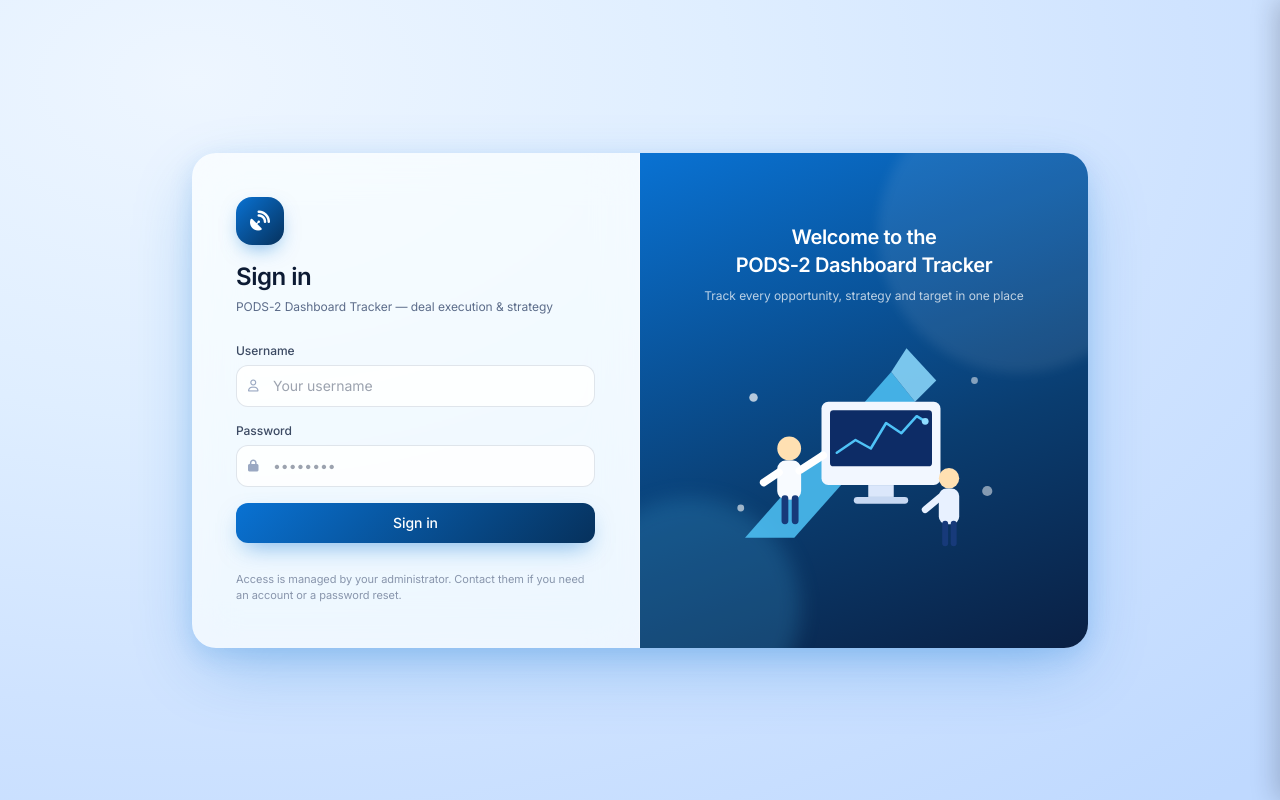
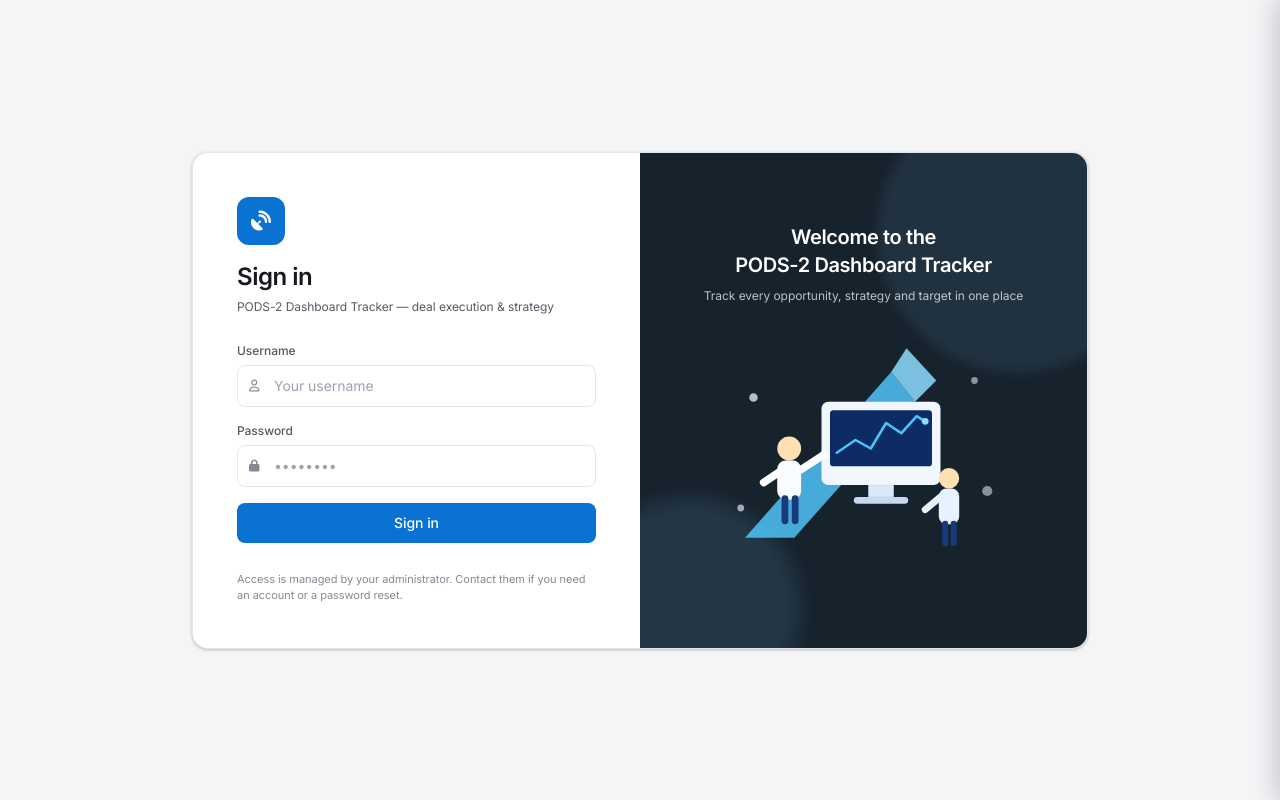
Before and after one commit to Jphartogi/pods2_focused_oppty_dashboard_sql, a Flask app: page / in a window 1280 px wide. Run offline with Flask 3, Linux system fonts and the light colour scheme; some libraries are stand-ins or nearby versions.

Commit message:
Hide metric strip on Weekly Meeting; restyle login to match the app theme
- Weekly Meeting now also hides the FY Target/Achieved/Pipeline/Gap/
  coverage strip, same treatment as My Team Tasks - both are focused
  worklists where that summary is just noise.
- Rebuilt the sign-in page on the app's own theme tokens (--bg,
  --surface, --border, --text, --primary, .card/.field/.btn-primary)
  instead of hardcoded light-mode colors, so it now follows the
  saved light/dark preference like every other page. Replaced the
  translucent glass card + blue gradient panel with a plain themed
  card on the left and a fixed dark-navy brand panel on the right -
  the same navy as the app's always-dark header - for a consistent
  AWS-style look whichever theme is active.
- Pure frontend change, no backend/schema changes. Verified live in
  both light and dark theme, confirmed sign-in still works end to
  end, and confirmed Weekly Meeting no longer shows the metric strip.

Co-Authored-By: Claude Sonnet 5 <noreply@anthropic.com>

```diff
--- a/templates/index.html
+++ b/templates/index.html
@@ -146,43 +146,43 @@
 <body>
 
 <!-- ===================== LOGIN ===================== -->
-<div id="loginScreen" class="min-h-screen flex items-center justify-center p-4 sm:p-8" style="background:radial-gradient(120% 120% at 15% 10%, #eef6ff 0%, #dfeeff 35%, #cfe3ff 65%, #bfd9ff 100%)">
-  <div class="w-full max-w-4xl grid md:grid-cols-2 rounded-3xl overflow-hidden" style="box-shadow:0 24px 70px -12px rgba(9,114,211,.32), 0 8px 24px rgba(9,114,211,.14)">
-
-    <!-- Left: translucent glass sign-in card -->
-    <div class="relative p-8 sm:p-11 flex flex-col justify-center" style="background:rgba(255,255,255,.68); backdrop-filter:blur(22px) saturate(160%); -webkit-backdrop-filter:blur(22px) saturate(160%); border-right:1px solid rgba(255,255,255,.4)">
+<div id="loginScreen" class="min-h-screen flex items-center justify-center p-4 sm:p-8" style="background:var(--bg)">
+  <div class="w-full max-w-4xl grid md:grid-cols-2 rounded-2xl overflow-hidden card elev">
+
+    <!-- Left: sign-in card, themed like the rest of the app -->
+    <div class="relative p-8 sm:p-11 flex flex-col justify-center" style="background:var(--surface)">
       <div class="mb-7">
-        <div class="w-12 h-12 rounded-2xl flex items-center justify-center mb-4" style="background:linear-gradient(135deg,#0972d3,#06315c); box-shadow:0 8px 20px -6px rgba(9,114,211,.55)">
-          <i class="fa-solid fa-satellite-dish text-xl text-white"></i>
-        </div>
-        <h1 class="text-2xl font-semibold" style="color:#0d1b34">Sign in</h1>
-        <p class="text-xs mt-1.5" style="color:#5c6c8a">PODS-2 Dashboard Tracker &mdash; deal execution &amp; strategy</p>
+        <div class="w-12 h-12 rounded-xl btn-primary flex items-center justify-center mb-4">
+          <i class="fa-solid fa-satellite-dish text-xl"></i>
+        </div>
+        <h1 class="text-2xl font-semibold" style="color:var(--text)">Sign in</h1>
+        <p class="text-xs mt-1.5" style="color:var(--text-muted)">PODS-2 Dashboard Tracker &mdash; deal execution &amp; strategy</p>
       </div>
       <form id="loginForm" class="space-y-4">
         <div>
-          <label class="block text-xs font-medium mb-1.5" style="color:#3c4a63">Username</label>
+          <label class="block text-xs font-medium mb-1.5" style="color:var(--text-muted)">Username</label>
           <div class="relative">
-            <i class="fa-regular fa-user absolute left-3 top-1/2 -translate-y-1/2 text-xs" style="color:#9aa8c2"></i>
-            <input id="loginUsername" type="text" required autocomplete="username" class="w-full pl-9 pr-3 py-2.5 text-sm rounded-xl" style="background:rgba(255,255,255,.85); border:1px solid rgba(15,40,90,.12); color:#0d1b34" placeholder="Your username">
+            <i class="fa-regular fa-user absolute left-3 top-1/2 -translate-y-1/2 text-xs" style="color:var(--text-faint)"></i>
+            <input id="loginUsername" type="text" required autocomplete="username" class="field w-full pl-9 pr-3 py-2.5 text-sm rounded-lg" placeholder="Your username">
           </div>
         </div>
         <div>
-          <label class="block text-xs font-medium mb-1.5" style="color:#3c4a63">Password</label>
+          <label class="block text-xs font-medium mb-1.5" style="color:var(--text-muted)">Password</label>
           <div class="relative">
-            <i class="fa-solid fa-lock absolute left-3 top-1/2 -translate-y-1/2 text-xs" style="color:#9aa8c2"></i>
-            <input id="loginPassword" type="password" required autocomplete="current-password" class="w-full pl-9 pr-3 py-2.5 text-sm rounded-xl" style="background:rgba(255,255,255,.85); border:1px solid rgba(15,40,90,.12); color:#0d1b34" placeholder="••••••••">
-          </div>
-        </div>
-        <p id="loginError" class="text-xs hidden" style="color:#d93025"></p>
-        <button type="submit" class="w-full text-sm font-medium py-2.5 rounded-xl text-white" style="background:linear-gradient(135deg,#0972d3,#06315c); box-shadow:0 10px 24px -8px rgba(9,114,211,.55)">Sign in</button>
+            <i class="fa-solid fa-lock absolute left-3 top-1/2 -translate-y-1/2 text-xs" style="color:var(--text-faint)"></i>
+            <input id="loginPassword" type="password" required autocomplete="current-password" class="field w-full pl-9 pr-3 py-2.5 text-sm rounded-lg" placeholder="••••••••">
+          </div>
+        </div>
+        <p id="loginError" class="text-xs hidden" style="color:var(--danger)"></p>
+        <button type="submit" class="btn-primary w-full text-sm font-medium py-2.5 rounded-lg">Sign in</button>
       </form>
-      <p class="text-[11px] mt-7" style="color:#8895ac">Access is managed by your administrator. Contact them if you need an account or a password reset.</p>
+      <p class="text-[11px] mt-7" style="color:var(--text-faint)">Access is managed by your administrator. Contact them if you need an account or a password reset.</p>
     </div>
 
-    <!-- Right: illustration panel -->
-    <div class="hidden md:flex relative flex-col items-center justify-center px-8 py-10 overflow-hidden" style="background:linear-gradient(160deg,#0972d3 0%,#0a3d70 60%,#0a2044 100%)">
-      <div class="absolute rounded-full" style="width:280px;height:280px;top:-60px;right:-70px;background:rgba(255,255,255,.08);filter:blur(6px)"></div>
-      <div class="absolute rounded-full" style="width:220px;height:220px;bottom:-70px;left:-60px;background:rgba(79,195,247,.18);filter:blur(10px)"></div>
+    <!-- Right: dark-navy brand panel, matching the app's fixed AWS-style header -->
+    <div class="hidden md:flex relative flex-col items-center justify-center px-8 py-10 overflow-hidden" style="background:#16222c">
+      <div class="absolute rounded-full" style="width:280px;height:280px;top:-60px;right:-70px;background:rgba(124,185,240,.10);filter:blur(6px)"></div>
+      <div class="absolute rounded-full" style="width:220px;height:220px;bottom:-70px;left:-60px;background:rgba(124,185,240,.14);filter:blur(10px)"></div>
 
       <div class="relative z-10 text-center mb-2">
         <h2 class="text-white text-xl font-semibold leading-snug">Welcome to the<br>PODS-2 Dashboard Tracker</h2>
@@ -1361,8 +1361,8 @@ function switchTab(tab){
   document.querySelectorAll('.nav-link').forEach(b=>b.classList.toggle('active',b.dataset.tab===tab));
   document.querySelectorAll('.tab-panel').forEach(p=>p.classList.remove('active'));
   document.getElementById('tab-'+tab).classList.add('active');
-  // My Team Tasks is a focused worklist - the FY target / gap / coverage strip is noise there.
-  document.getElementById('metricStripWrap').style.display = tab==='myteamtasks' ? 'none' : '';
+  // My Team Tasks and Weekly Meeting are focused worklists - the FY target / gap / coverage strip is noise there.
+  document.getElementById('metricStripWrap').style.display = (tab==='myteamtasks'||tab==='weeklymeeting') ? 'none' : '';
   refreshNavGroups(tab);
   if(tab==='analytics'){ switchAnalyticsTab('gap'); renderAnalytics(); }
   if(tab==='settings') renderSettings();
```
Also changed, not shown: README.md.
